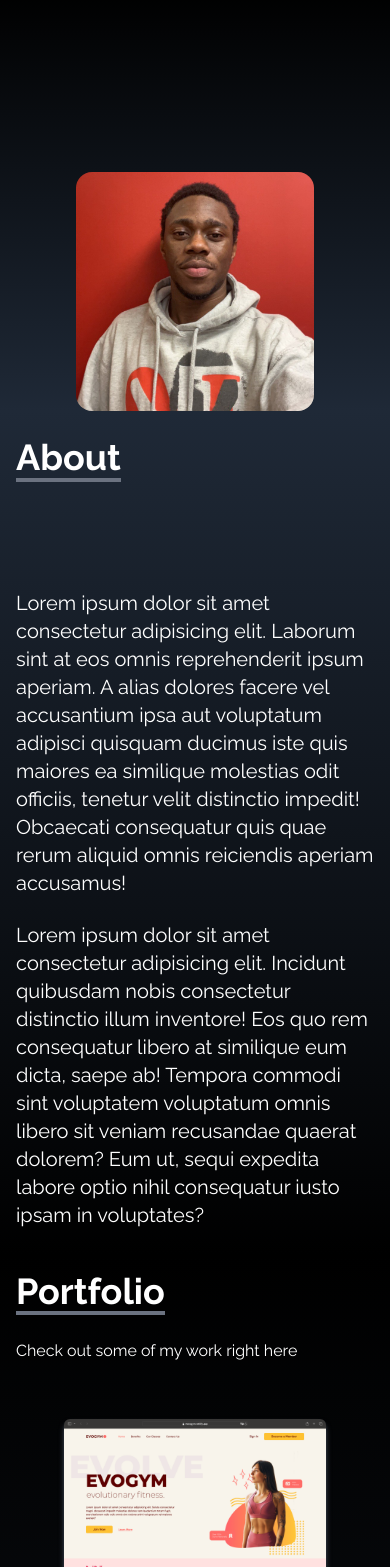
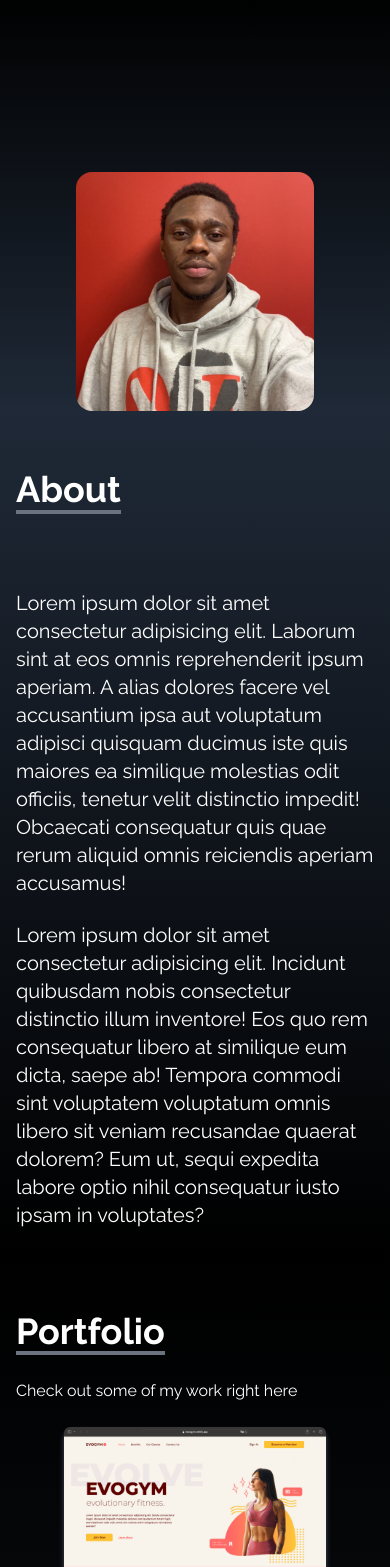
Before and after one commit to OldRodger/Portfolio, a React (Vite) app: page / in a window 390 px wide. Shown: the part 433-2000 px from the top of the page. Built offline with nearby package versions, Linux system fonts and the light colour scheme.

Commit message:
fixed padding on section heading

```diff
--- a/src/components/About.jsx
+++ b/src/components/About.jsx
@@ -4,7 +4,7 @@ function About() {
     return (
         <div name="about" className='w-full h-screen bg-gradient-to-b from-gray-800 to-black text-white'>
             <div className='max-w-screen-lg mx-auto p-4 flex flex-col justify-center w-full h-full'>
-                <div className='pb-8'>
+                <div className='pt-8 md:pb-8 md:pt-0'>
                     <p className='text-4xl font-bold inline border-b-4 border-gray-500'>About</p>
                 </div>
                 <p className='text-xl mt-20'>Lorem ipsum dolor sit amet consectetur adipisicing elit. Laborum sint at eos omnis reprehenderit ipsum aperiam. A alias dolores facere vel accusantium ipsa aut voluptatum adipisci quisquam ducimus iste quis maiores ea similique molestias odit officiis, tenetur velit distinctio impedit! Obcaecati consequatur quis quae rerum aliquid omnis reiciendis aperiam accusamus!</p>
--- a/src/components/Experience.jsx
+++ b/src/components/Experience.jsx
@@ -63,7 +63,7 @@ function Experience() {
     return (
         <div name="experience" className='bg-gradient-to-b from-gray-800 to-black w-full h-screen'>
             <div className='max-w-screen-lg mx-auto p-4 flex flex-col justify-center w-full h-full text-white'>
-                <div>
+                <div className='pt-20 pb-8 md:pt-0'>
                     <p className='text-4xl font-bold inline-block border-b-4 border-gray-400'>Experience</p>
                     <p className='py-6'>These are the technologies i've worked with</p>
                 </div>
--- a/src/components/Portfolio.jsx
+++ b/src/components/Portfolio.jsx
@@ -51,7 +51,7 @@ function Portfolio() {
     return (
         <div name="portfolio" className='bg-gradient-to-b from-black to-gray-800 w-full text-white md:h-screen'>
             <div className='max-w-screen-lg p-4 mx-auto flex flex-col justify-center w-full h-full'>
-                <div className='pb-8'>
+                <div className='pt-10 md:pb-8 md:pt-0'>
                     <p className='text-4xl font-bold border-b-4 border-gray-500 inline-block'>Portfolio</p>
                     <p className='py-6'>Check out some of my work right here</p>
                 </div>
```
